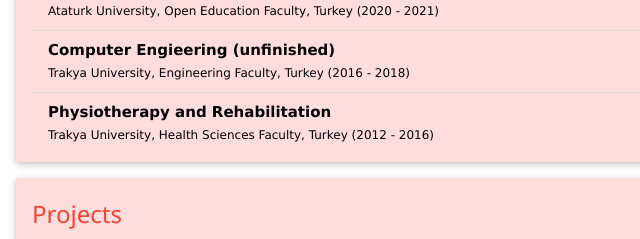
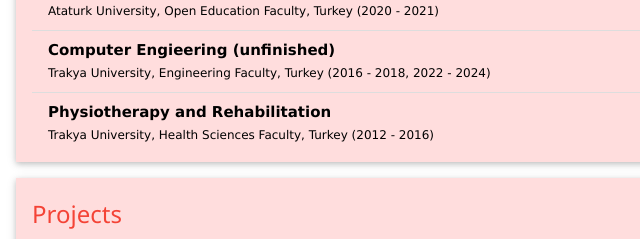
Before and after one commit to eersoy93/eersoy93.github.io, a plain HTML site: page index.html in a window 1280 px wide. Shown: the part 553-792 px from the top of the page, 0-640 px from the left. Drawn offline with nearby package versions, Linux system fonts and the light colour scheme.

Commit message:
Update Education

```diff
--- a/index.html
+++ b/index.html
@@ -38,9 +38,9 @@
         <section id="education" class="w3-section w3-card w3-pale-red w3-padding">
             <h2 class="w3-xlarge w3-text-red">Educational Background</h2>
             <ul class="w3-ul">
-                <li><b>Management Information Systems  (studying)</b><br><span class="w3-small">Anadolu University, Open Education Faculty, Turkey (2023 - current)</span></li>
+                <li><b>Management Information Systems (studying)</b><br><span class="w3-small">Anadolu University, Open Education Faculty, Turkey (2023 - current)</span></li>
                 <li><b>Computer Programming</b><br><span class="w3-small">Ataturk University, Open Education Faculty, Turkey (2020 - 2021)</span></li>
-                <li><b>Computer Engieering (unfinished)</b><br><span class="w3-small">Trakya University, Engineering Faculty, Turkey (2016 - 2018)</span></li>
+                <li><b>Computer Engieering (unfinished)</b><br><span class="w3-small">Trakya University, Engineering Faculty, Turkey (2016 - 2018, 2022 - 2024)</span></li>
                 <li><b>Physiotherapy and Rehabilitation</b><br><span class="w3-small">Trakya University, Health Sciences Faculty, Turkey (2012 - 2016)</span></li>
             </ul>
         </section>
```
